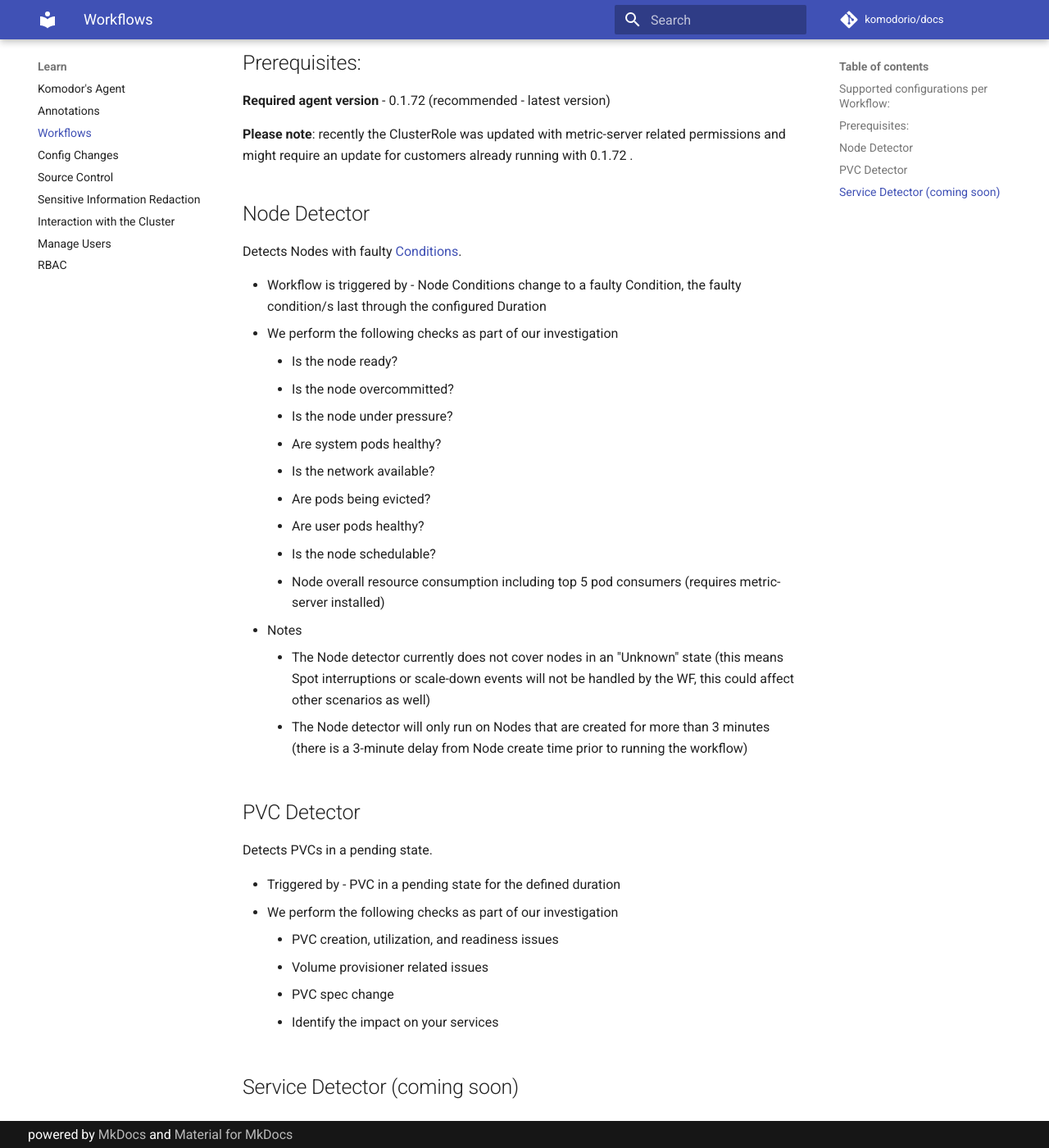
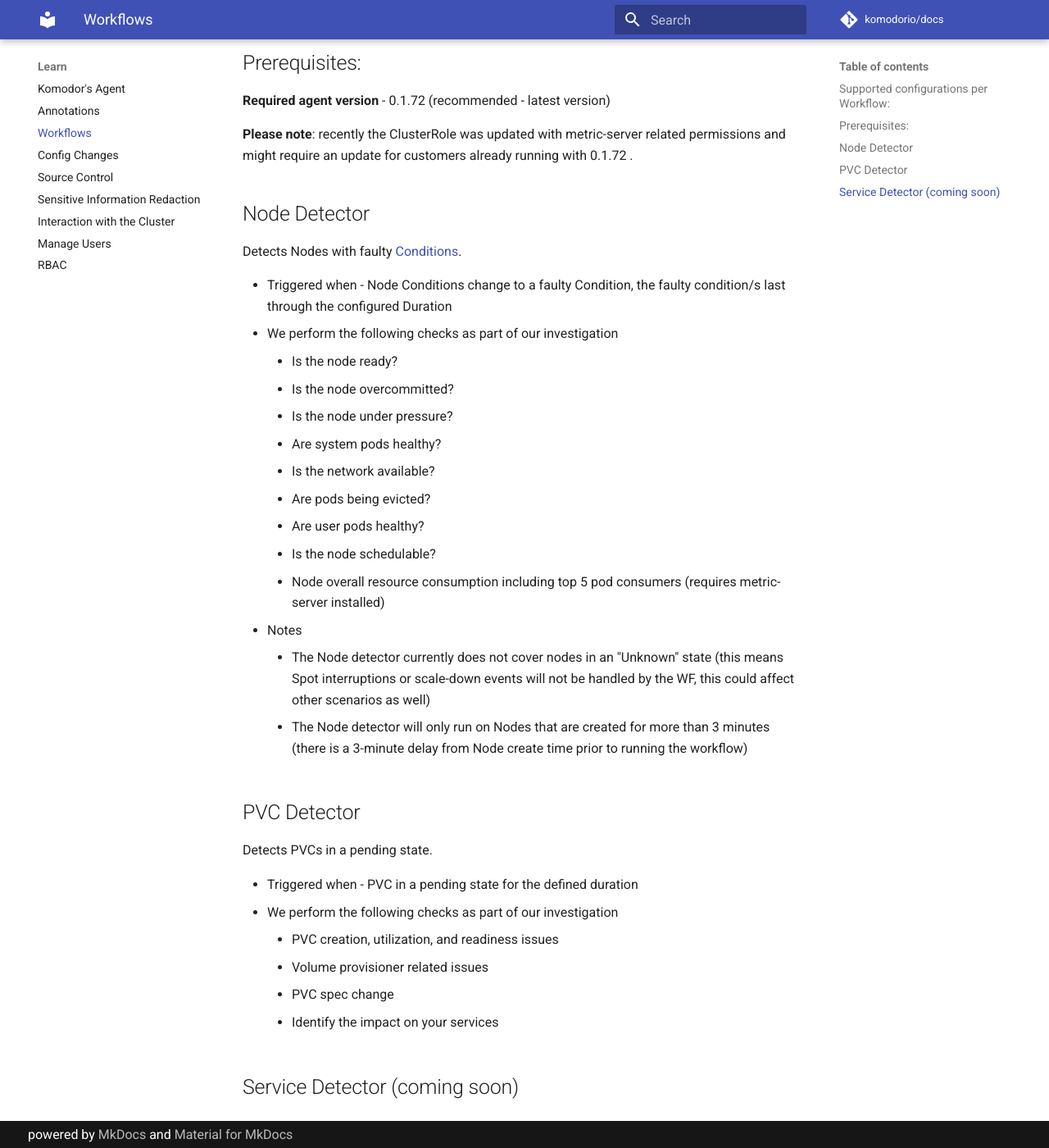
Before and after one commit to komodorio/docs, an MkDocs documentation site: the page built from docs/Learn/Workflows.md, in a window 1280 px wide and 1400 px high, scrolled down 495 px. Shown: the whole window at 82% size. Built offline with MkDocs 1.6.1 and Material for MkDocs 9.7.7, drawn with Linux system fonts in a browser that asks for light colours; comment, search, counter and statistics services are not loaded.

Commit message:
Update Workflows.md

```diff
--- a/docs/Learn/Workflows.md
+++ b/docs/Learn/Workflows.md
@@ -17,7 +17,7 @@
 ## Node Detector
 Detects Nodes with faulty [Conditions](https://kubernetes.io/docs/concepts/architecture/nodes/#condition).
 
-- Workflow is triggered by -
+- Triggered when -
 Node Conditions change to a faulty Condition, the faulty condition/s last through the configured Duration
 - We perform the following checks as part of our investigation
     - Is the node ready?
@@ -37,7 +37,7 @@
 ## PVC Detector
 Detects PVCs in a pending state.
 
-- Triggered by -
+- Triggered when -
 PVC in a pending state for the defined duration
 - We perform the following checks as part of our investigation
     - PVC creation, utilization, and readiness issues
```
